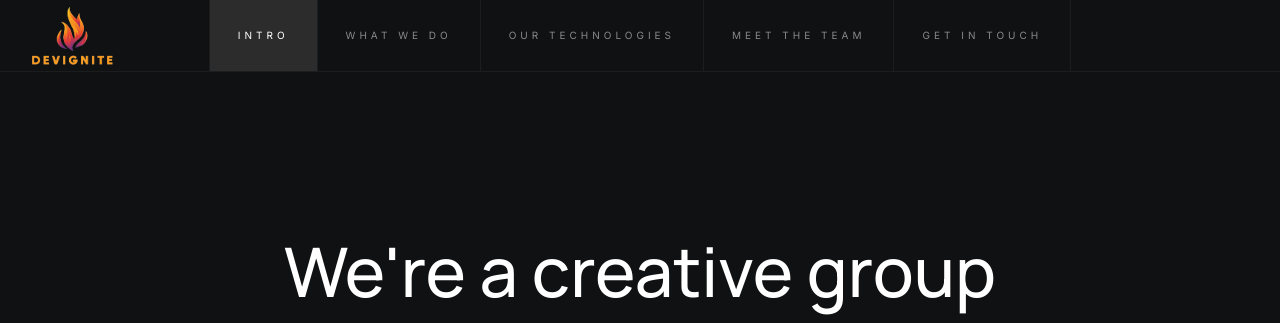
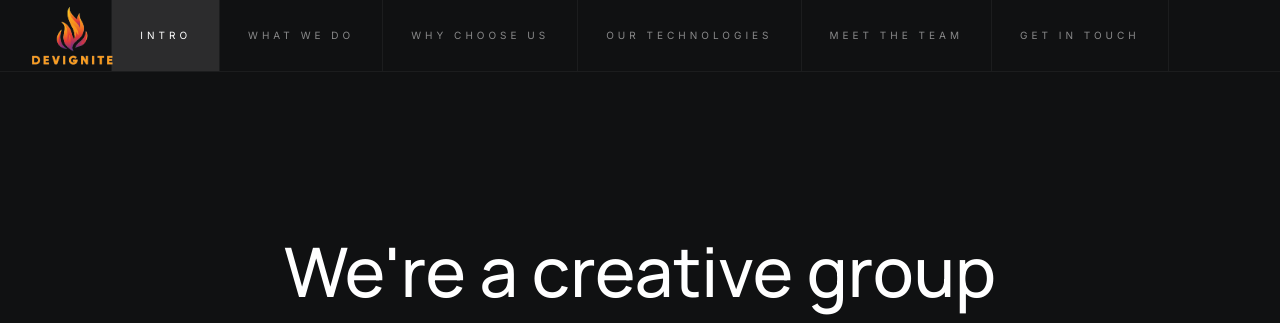
Before and after one commit to DevIgnite3/Portfolio-V2, a plain HTML site: page index.html in a window 1280 px wide. Shown: the top 323 px of the page. Drawn offline with nearby package versions, Linux system fonts and the light colour scheme.

Commit message:
fixed smoothscroll issue

```diff
--- a/index.html
+++ b/index.html
@@ -59,6 +59,7 @@
           <ul>
             <li class="current"><a href="#intro" class="smoothscroll">Intro</a></li>
             <li><a href="#services" class="smoothscroll">What We Do</a></li>
+            <li><a href="#why-choose-us" class="smoothscroll">Why Choose Us</a></li>
             <li><a href="#technologies" class="smoothscroll">Our Technologies</a></li>
             <li><a href="#team" class="smoothscroll">Meet the Team</a></li>
             <li><a href="#contact" class="smoothscroll">Get In Touch</a></li>
```
